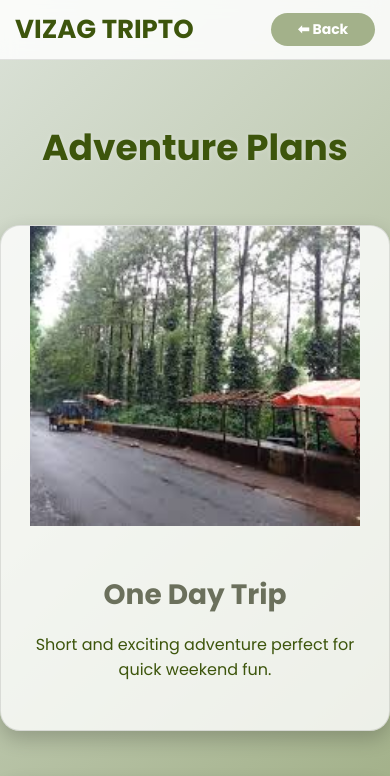
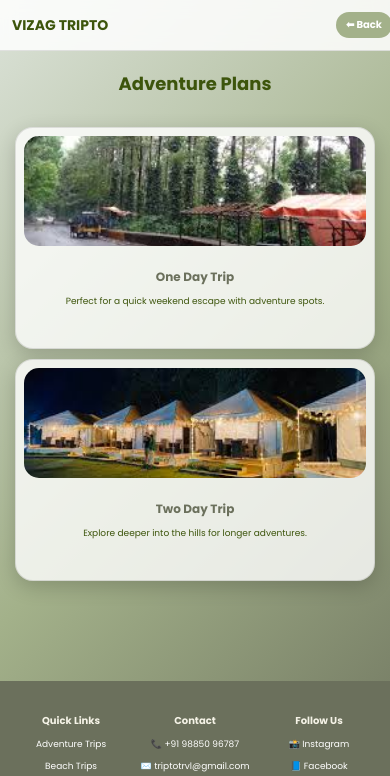
Before and after one commit to prasad6304868805/vizag-tripto, a plain HTML site: page adventure.html in a window 390 px wide. Shown: the top 776 px of the page. Drawn offline with Linux system fonts and the light colour scheme.

Commit message:
Update adventure.html

```diff
--- a/adventure.html
+++ b/adventure.html
@@ -11,7 +11,7 @@
 body {
   margin: 0;
   font-family: 'Poppins', sans-serif;
-    background: linear-gradient(135deg, #dbe2d8, #a3b18a, #6b705c); /* Earthy gradient */
+  background: linear-gradient(135deg, #dbe2d8, #a3b18a, #6b705c);
   color: #333;
 }
 
@@ -19,140 +19,142 @@
 header {
   position: fixed;
   top: 0;
-    left: 0;
   width: 100%;
-    padding: 15px 30px;
+  padding: 10px 25px;
   display: flex;
   justify-content: space-between;
   align-items: center;
   z-index: 1000;
-    background: rgba(255, 255, 255, 0.85);
+  background: rgba(255,255,255,0.85);
   backdrop-filter: blur(8px);
-    box-sizing: border-box;
   border-bottom: 1px solid rgba(0,0,0,0.1);
 }
-
 header h2 {
   margin: 0;
-    font-size: 26px;
+  font-size: 22px;
   font-weight: 700;
-    color: #3d550c; /* Dark green natural color */
+  color: #3d550c;
+}
+.back-btn {
+  padding: 8px 16px;
+  background: #a3b18a;
+  border-radius: 40px;
+  color: #fff;
+  font-size: 14px;
+  font-weight: 700;
+  text-decoration: none;
 }
 
-  .back-btn {
-    padding: 8px 18px;
-    min-width: 80px;
-    background: #a3b18a; /* Soft green */
-    border-radius: 40px;
-    color: #fff;
+/* Section Title */
+.section-title {
+  text-align: center;
+  font-size: 28px;
   font-weight: 700;
-    text-decoration: none;
-    text-align: center;
-    transition: .3s;
-    white-space: nowrap;
+  margin-top: 100px;
+  margin-bottom: 25px;
+  color: #3d550c;
 }
 
-  .back-btn:hover {
-    transform: scale(1.08);
-    box-shadow: 0 0 10px #6b705c; /* subtle earthy shadow */
-  }
-
-  .section-title {
-    text-align: center;
-    font-size: 36px;
-    font-weight: 700;
-    margin-top: 120px;
-    margin-bottom: 20px;
-    color: #3d550c;
-    text-shadow: 0px 0px 5px rgba(255,255,255,0.3);
-  }
-
-  /* Cards */
+/* Tour Cards */
 .tour-container {
   max-width: 900px;
-    margin: 50px auto 100px auto;
+  margin: 30px auto 100px auto;
+  padding: 0 15px;
 }
-
 .tour-card {
   display: flex;
   align-items: center;
-    margin: 3rem 0;
-    background: rgba(255, 255, 255, 0.8);
-    border-radius: 20px;
+  margin: 2.2rem 0;
+  background: rgba(255,255,255,0.8);
+  border-radius: 18px;
   overflow: hidden;
   border: 1px solid rgba(0,0,0,0.1);
-    box-shadow: 0 8px 20px rgba(0,0,0,0.2);
+  box-shadow: 0 6px 20px rgba(0,0,0,0.18);
   transition: .3s;
   cursor: pointer;
 }
-
-  .tour-card:nth-child(even) {
-    flex-direction: row-reverse;
-  }
-
+.tour-card:nth-child(even) { flex-direction: row-reverse; }
 .tour-card img {
   width: 45%;
-    height: 300px;
+  height: 240px;
   object-fit: cover;
-    border-radius: 0;
-    transition: transform 0.5s;
 }
-
-  .tour-card:hover img {
-    transform: scale(1.05);
-  }
-
 .tour-info {
   flex: 1;
-    padding: 2rem;
+  padding: 1.4rem 1.6rem;
 }
-
 .tour-info h2 {
-    margin: 0 0 10px;
-    font-size: 28px;
-    color: #6b705c; /* earthy brown heading */
+  font-size: 20px;
+  color: #6b705c;
+  margin: 0 0 6px;
 }
-
 .tour-info p {
-    font-size: 16px;
+  font-size: 13px;
   color: #3d550c;
 }
 
 .tour-card:hover {
-    transform: translateY(-8px);
-    box-shadow: 0 12px 25px rgba(0,0,0,0.25);
+  transform: translateY(-6px);
+  box-shadow: 0 10px 25px rgba(0,0,0,0.25);
 }
 
-  /* Footer */
+/* Footer — same style as other pages */
 footer {
-    background: #a3b18a;
-    padding: 50px 20px;
-    color: #fff;
+  background:#6b705c;
+  padding: 40px 20px;
+  color:#fff;
+}
+.footer-container {
+  max-width:900px;
+  margin:auto;
+  display:flex;
+  justify-content:space-between;
+}
+footer h3 { color:#f5f3e7; font-size:14px; margin-bottom:6px; }
+footer p, footer a { color:#fff; font-size:12px; text-decoration:none; }
+.copy { margin-top:25px; text-align:center; font-size:12px; }
+
+/* ---------- MOBILE VIEW (Temple style) ---------- */
+@media(max-width:480px){
+
+  /* Header */
+  header { height: 50px; padding: 0 12px; }
+  header h2 { font-size: 14px; }
+  .back-btn { font-size: 10px; padding: 5px 10px; margin-right: 10px; }
+
+  /* Title */
+  .section-title {
+    margin-top: 70px;
+    font-size: 18px;
   }
 
+  /* Cards — same alignment */
+  .tour-card {
+    flex-direction: column !important;
+    text-align: center;
+    padding: 8px;
+    margin: 10px 0;
+  }
+  .tour-card img {
+    width: 100%;
+    height: 110px;
+    border-radius: 15px;
+  }
+  .tour-info h2 { font-size: 12px; }
+  .tour-info p { font-size: 9px; }
+
+  /* Footer */
+  footer { padding:22px 10px; }
   .footer-container {
-    max-width: 900px;
-    margin: auto;
-    display: flex;
-    justify-content: space-between;
-    flex-wrap: wrap;
+    display:flex;
+    flex-wrap:nowrap;
+    justify-content:space-between;
+    text-align:center;
   }
-
-  footer h3 { margin-bottom: 10px; color: #3d550c; }
-  footer a { text-decoration: none; color: #fff; }
-  footer p { color: #fff; }
-  .copy {
-    margin-top: 35px;
-    text-align: center;
-    color: #3d550c;
-    font-size: 14px;
-  }
-
-  @media(max-width:768px) {
-    .tour-card { flex-direction: column; text-align: center; }
-    .tour-card img { width: 85%; margin-bottom: 1rem; }
-    header { padding: 10px 15px; }
-    .back-btn { padding: 6px 12px; font-size: 14px; }
+  .footer-container > div { width:33%; }
+  footer h3 { font-size:10px; }
+  footer p, footer a { font-size:9px; }
+  .copy { font-size:9px; margin-top:12px; }
 }
 </style>
 </head>
@@ -168,21 +170,19 @@
 
 <div class="tour-container">
 
-  <!-- One Day -->
   <div class="tour-card" onclick="location.href='oneday.html'">
-    <img src="aone.jpeg" alt="One Day Trip">
+    <img src="aone.jpeg">
     <div class="tour-info">
       <h2>One Day Trip</h2>
-      <p>Short and exciting adventure perfect for quick weekend fun.</p>
+      <p>Perfect for a quick weekend escape with adventure spots.</p>
     </div>
   </div>
 
-  <!-- Two Day -->
-  <div class="tour-card" onclick="location.href='oneday.html'">
-    <img src="ncamp.jpeg" alt="Two Day Trip">
+  <div class="tour-card" onclick="location.href='twoday.html'">
+    <img src="ncamp.jpeg">
     <div class="tour-info">
       <h2>Two Day Trip</h2>
-      <p>Extended adventure with more places to explore and enjoy.</p>
+      <p>Explore deeper into the hills for longer adventures.</p>
     </div>
   </div>
 
@@ -195,20 +195,20 @@
       <p><a href="#">Adventure Trips</a></p>
       <p><a href="#">Beach Trips</a></p>
     </div>
-    <div class="footer-column">
+    <div>
       <h3>Contact</h3>
       <p>📞 +91 98850 96787</p>
       <p>✉️ triptotrvl@gmail.com</p>
-      <p>🏠 Visakhapatnam, Andhra Pradesh</p>
+      <p>🏠 Visakhapatnam, AP</p>
     </div>
     <div>
       <h3>Follow Us</h3>
+      <p>📸 Instagram</p>
       <p>📘 Facebook</p>
-      <p>📸 Instagram</p>
       <p>🐦 Twitter</p>
     </div>
   </div>
-  <p class="copy">© 2025 TRIPTO. All rights reserved.</p>
+  <p class="copy">© 2025 TRIPTO. All Rights Reserved.</p>
 </footer>
 
 </body>
```
Lines whose indentation alone changed are shown as unchanged.
